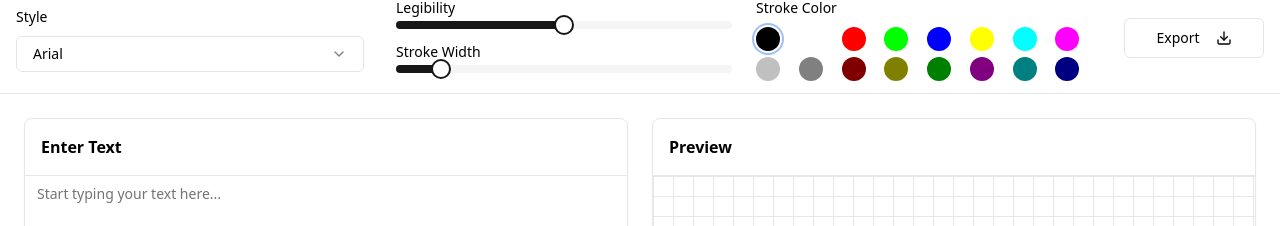
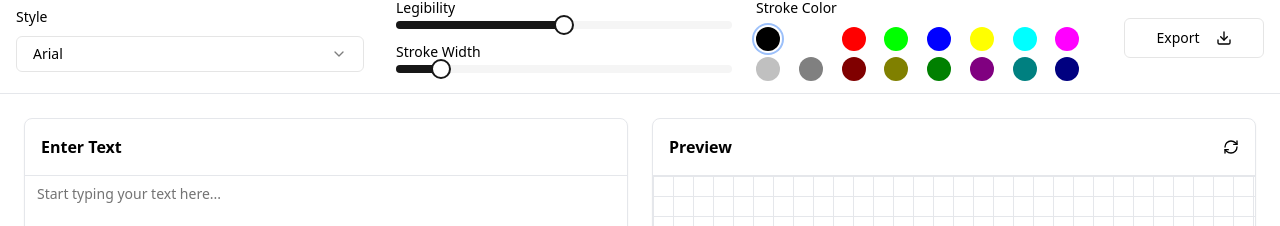
Before and after one commit to parthsolanke/Penman, a React (Vite) app in the folder frontend/: page /playground in a window 1280 px wide. Shown: the part 73-299 px from the top of the page. Built offline with nearby package versions, Linux system fonts and the light colour scheme.

Commit message:
chore: add refresh button; chore: update and refactor

```diff
--- a/frontend/src/components/HandwritingPreview.tsx
+++ b/frontend/src/components/HandwritingPreview.tsx
@@ -2,13 +2,26 @@ interface HandwritingPreviewProps {
   svgPath: string
   width?: number
   height?: number
+  onClear?: () => void
 }
 
-export default function HandwritingPreview({ svgPath, width = 300, height = 200 }: HandwritingPreviewProps) {
+export default function HandwritingPreview({ svgPath, width = 300, height = 200, onClear }: HandwritingPreviewProps) {
   return (
     <div className="bg-card rounded-lg border shadow-sm h-full transition-shadow hover:shadow-md">
-      <div className="p-4 border-b">
+      <div className="p-4 border-b flex justify-between items-center">
         <h2 className="font-semibold">Preview</h2>
+        <button
+          onClick={onClear}
+          className="rounded-full hover:bg-gray-100 transition-colors"
+          title="Clear preview"
+        >
+          <svg xmlns="http://www.w3.org/2000/svg" width="16" height="16" viewBox="0 0 24 24" fill="none" stroke="currentColor" strokeWidth="2" strokeLinecap="round" strokeLinejoin="round">
+            <path d="M3 12a9 9 0 0 1 9-9 9.75 9.75 0 0 1 6.74 2.74L21 8"/>
+            <path d="M21 3v5h-5"/>
+            <path d="M21 12a9 9 0 0 1-9 9 9.75 9.75 0 0 1-6.74-2.74L3 16"/>
+            <path d="M3 21v-5h5"/>
+          </svg>
+        </button>
       </div>
       <div
         className="p-6 h-[calc(100%-60px)]"
--- a/frontend/src/components/TextInputArea.tsx
+++ b/frontend/src/components/TextInputArea.tsx
@@ -1,6 +1,13 @@
 import { useState } from 'react'
 import { Textarea } from "@/components/ui/textarea"
 import GenerateButton from './GenerateButton'
+
+const VALID_CHARACTERS = new Set([
+  'T', 'Y', '\x00', '(', '-', 'L', 'e', 'B', 'j', 'x', 'y', '6', 'v', ' ', '"', 'g', 'l', 'p', 'z', 'c', '0',
+  '7', 'P', ':', 'o', 'I', '1', 'E', 'G', 'C', 'h', '#', 'F', 'W', 'N', '5', 'a', 'O', '9', 'H', '!', ')', 'J',
+  's', '4', ';', 'D', 'U', "'", ',', '.', 'V', 'f', '8', 'q', '?', 'i', 'K', 'b', 'R', 'd', 'k', 'n', 'r', 'A',
+  't', 'S', 'w', '2', 'M', '3', 'm', 'u'
+])
 
 interface TextInputAreaProps {
   onTextChange: (text: string) => void
@@ -10,17 +17,37 @@ interface TextInputAreaProps {
 
 export default function TextInputArea({ onTextChange, onGenerateClick, isGenerating }: TextInputAreaProps) {
   const [text, setText] = useState('')
+  const [invalidChars, setInvalidChars] = useState<{char: string, index: number}[]>([])
+
+  const validateText = (input: string) => {
+    const invalid = []
+    for (let i = 0; i < input.length; i++) {
+      if (!VALID_CHARACTERS.has(input[i])) {
+        invalid.push({ char: input[i], index: i })
+      }
+    }
+    return invalid
+  }
 
   const handleTextChange = (e: React.ChangeEvent<HTMLTextAreaElement>) => {
     const newText = e.target.value
     setText(newText)
     onTextChange(newText)
+    const invalid = validateText(newText)
+    setInvalidChars(invalid)
   }
 
   return (
     <div className="bg-card rounded-lg border shadow-sm h-full transition-shadow hover:shadow-md">
       <div className="p-4 border-b">
         <h2 className="font-semibold">Enter Text</h2>
+        {invalidChars.length > 0 && (
+          <div className="mt-2 text-sm text-red-500">
+            Warning: Invalid characters found: {invalidChars.map(({char}, i) =>
+              <span key={i} className="font-mono bg-red-100 px-1 rounded">{char}</span>
+            )}
+          </div>
+        )}
       </div>
       <div className="relative h-[calc(100%-60px)]">
         <Textarea
@@ -28,7 +55,9 @@ export default function TextInputArea({ onTextChange, onGenerateClick, isGenerat
           placeholder="Start typing your text here..."
           value={text}
           onChange={handleTextChange}
-          className="min-h-full h-full resize-none border-0 focus-visible:ring-0 focus-visible:ring-offset-0 rounded-none"
+          className={`min-h-full h-full resize-none border-0 focus-visible:ring-0 focus-visible:ring-offset-0 rounded-none ${
+            invalidChars.length > 0 ? 'border-red-500' : ''
+          }`}
         />
         <div className="absolute bottom-4 right-4">
           <GenerateButton
--- a/frontend/src/pages/Playground.tsx
+++ b/frontend/src/pages/Playground.tsx
@@ -16,10 +16,23 @@ export default function Playground() {
     // Logic to generate svgPath from text
   }
 
-  const handleGenerateClick = () => {
+  const handleGenerateClick = async () => {
     setIsGenerating(true)
-    // Logic to generate svgPath
-    setIsGenerating(false)
+
+    // Sample handwriting paths for demonstration
+    const samplePaths = [
+      'M 50 100 C 70 90, 90 110, 110 100 S 150 85, 170 100',  // wave-like curve
+      'M 200 100 Q 225 50, 250 100 T 300 100',                // connected curves
+      'M 320 80 L 340 120 L 360 80 M 380 80 L 380 120',      // zig-zag pattern
+    ];
+
+    // Simulate gradual path generation
+    for (let path of samplePaths) {
+      await new Promise(resolve => setTimeout(resolve, 800));
+      setSvgPath(prev => prev + ' ' + path);
+    }
+
+    setIsGenerating(false);
   }
 
   return (
@@ -48,7 +61,7 @@ export default function Playground() {
               isGenerating={isGenerating}
             />
             <div ref={previewRef} className="h-full">
-              <HandwritingPreview svgPath={svgPath} />
+              <HandwritingPreview svgPath={svgPath} onClear={() => setSvgPath("")}  />
             </div>
           </div>
         </div>
```
